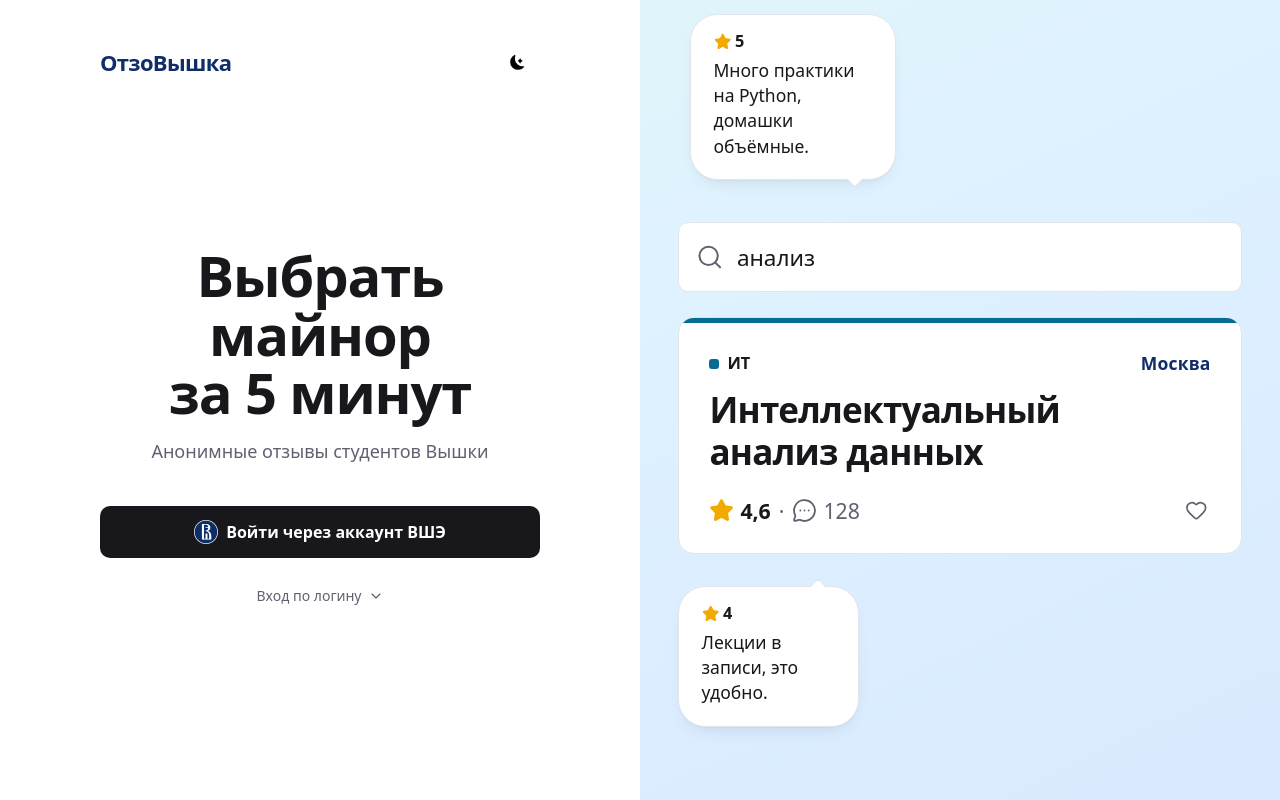
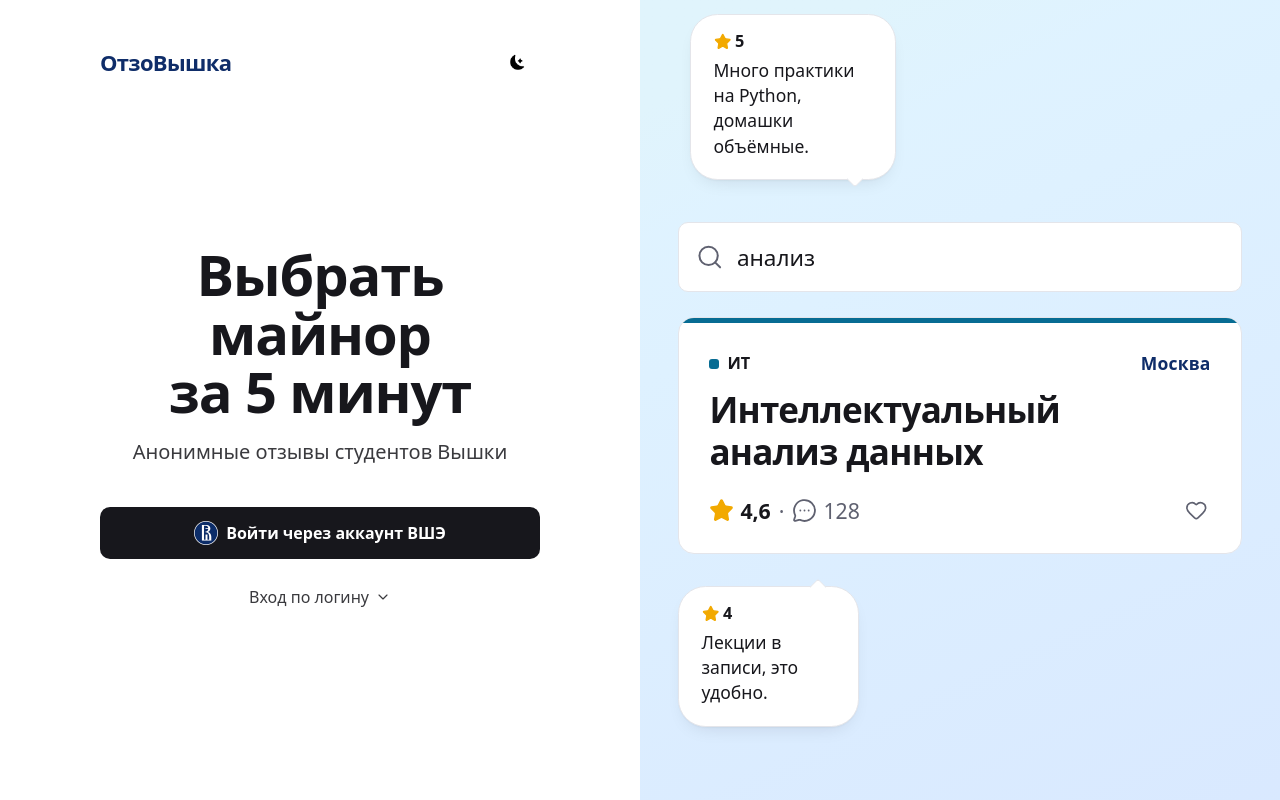
Before and after one commit to fedyanewlife/hse-reviews, a React (Vite) app in the folder web/: page / in a window 1280 px wide. Built offline with nearby package versions, Linux system fonts and the light colour scheme; a web font is replaced by a local one.

Commit message:
fix(web): improve login and subtitle readability

```diff
--- a/web/src/features/auth/LoginPage.module.css
+++ b/web/src/features/auth/LoginPage.module.css
@@ -1,4 +1,6 @@
 .page {
+  --auth-supporting-text: color-mix(in srgb, var(--text) 85%, var(--bg));
+
   display: grid;
   grid-template-columns: minmax(0, 1fr);
   min-height: 100vh;
@@ -53,8 +55,8 @@
 
 .subtitle {
   margin: 0;
-  font: 400 18px/1.55 var(--font-body);
-  color: var(--text-2);
+  font: 500 20px/1.5 var(--font-body);
+  color: var(--auth-supporting-text);
 }
 
 .actions {
@@ -86,8 +88,8 @@
   border: 0;
   border-radius: var(--radius-m);
   background: transparent;
-  font: 500 14px/1 var(--font-body);
-  color: var(--text-2);
+  font: 500 16px/1.4 var(--font-body);
+  color: var(--auth-supporting-text);
   cursor: pointer;
 }
 
```
